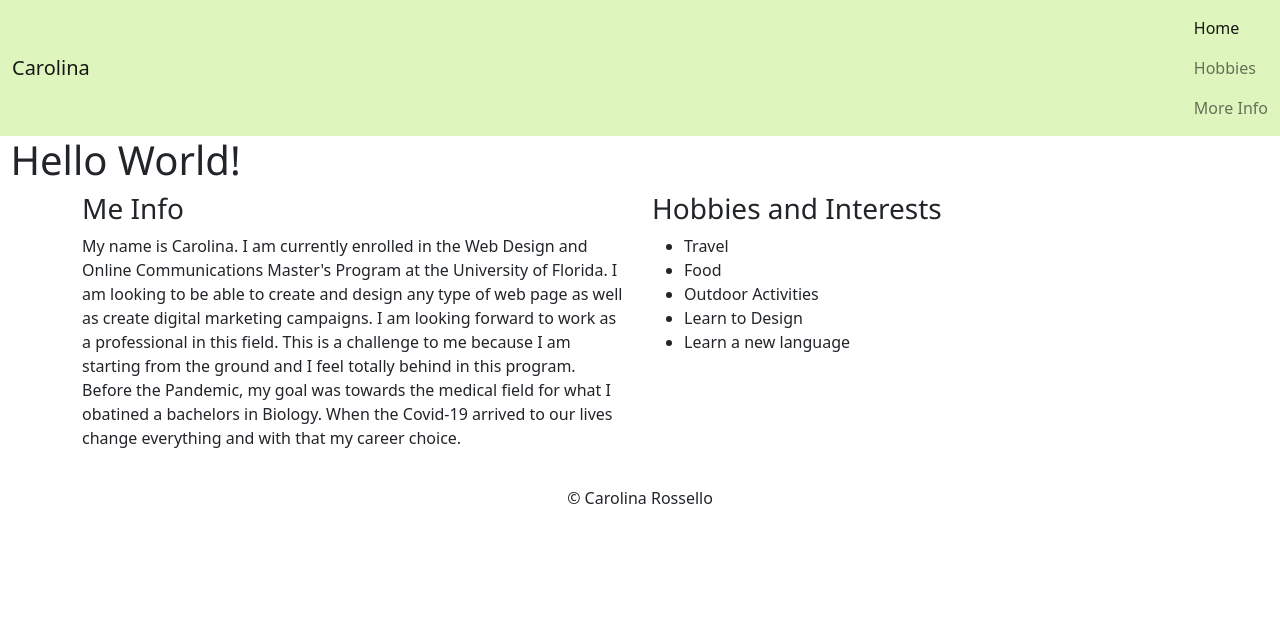
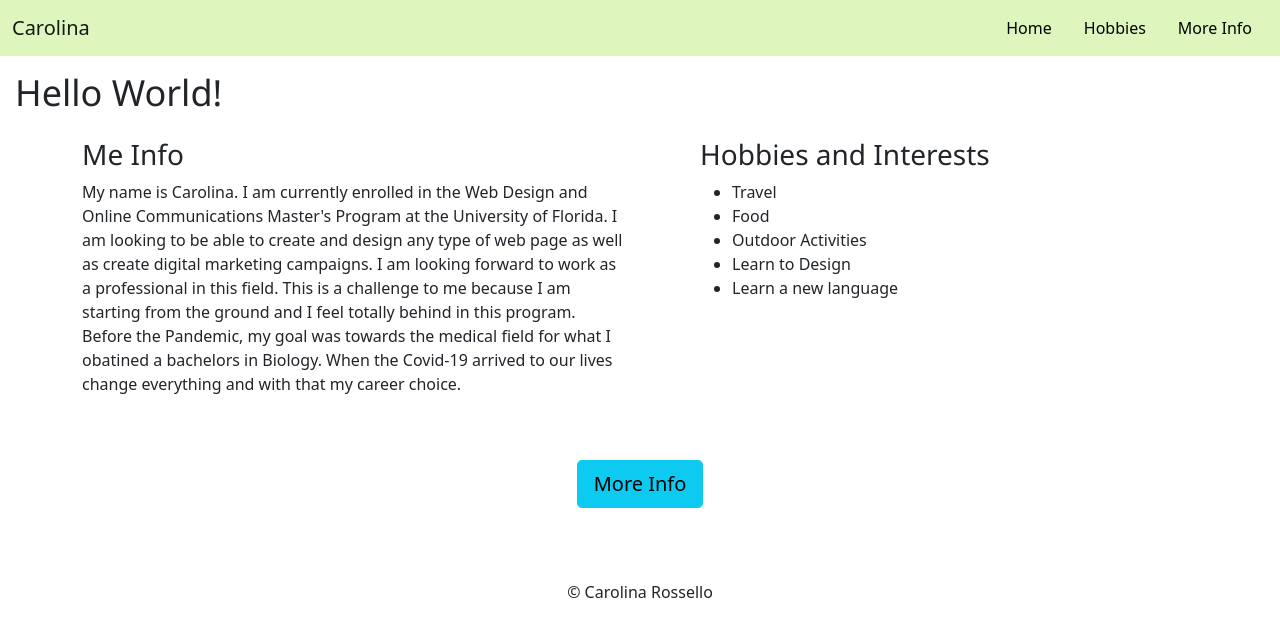
Before and after one commit to carolina-ross/m14-hw14-Rossello-Carolina, a plain HTML site: page index.html in a window 1280 px wide. Drawn offline with nearby package versions, Linux system fonts and the light colour scheme.

Commit message:
Update index.html

```diff
--- a/index.html
+++ b/index.html
@@ -8,10 +8,10 @@
   <title>About Me</title>
 
 <style>
-
     footer {
        text-align: center;
        margin-top: 20px;
+       align-items:baseline;
 }
 
      h1, h3 {
@@ -19,14 +19,20 @@
 }
 
      h1 {
-	  font-size: 22px,
+       font-size: 36px;
+       padding-left: 15px;
+       padding-top: 15px;
 }
 
+     .nav-link {
+	 color: #000000;
+}
 
 @media screen and (max-width: 550px) {
     .col {
        width: 100%;
 }
+
 }
 
 </style>
@@ -36,37 +42,41 @@
 
 <!--Navigation Bar -->
 <nav class="navbar navbar-light" style="background-color: #DFF5BE;">
+
 <div class="container-fluid">
-
 
 <span class="navbar-brand mb-0 h1">Carolina</span>
 
-	  <div class="navbar-nav justify-content-end">
+	<ul class="nav justify-content-end">
+           <li class="nav-item">
              <a class="nav-link active" aria-current="page" href="#">Home</a>
-        <a class="nav-link" href="#">Hobbies</a>
+           </li>
+           <li class="nav-item">
+             <a class="nav-link" href="#Hobbies">Hobbies</a>
+           </li>
+           <li class="nav-item">
 	     <a class="nav-link" href="https://carolina-ross.github.io/m6-hw6-Rossello-Carolina/">More Info</a>
-      </div>
-
+           </li>
+         </ul>
 </div>
 </nav>
 
 
 <!-- your code here -->
 
-	       <h1>&nbsp;Hello World!</h1>
-
+<h1>Hello World!</h1>
 
 
 <div class="container">
   <div class="row">
 
-  <div class="col-sm-6">
+  <div class="col-sm-6 me-5 mt-3 mb-5">
 	<h3 class="col__me">Me Info</h3>
         <p> My name is Carolina. I am currently enrolled in the Web Design and Online Communications Master's Program at the University of Florida. I am looking to be able to create and design any type of web page as well as create digital marketing campaigns. I am looking forward to work as a professional in this field. This is a challenge to me because I am starting from the ground and I feel totally behind in this program. Before the Pandemic, my goal was towards the medical field for what I obatined a bachelors in Biology. When the Covid-19 arrived to our lives change everything and with that my career choice.</p>
    </div>
 
-
-   <div class="col-sm-4">
+   <div class="col-sm-4 mt-3 mb-5">
+	<section id="Hobbies">
 	<h3 class="col__hob">Hobbies and Interests</h3>
          <ul>
            <li>Travel</li>
@@ -75,14 +85,20 @@
 	   <li>Learn to Design</li>
            <li>Learn a new language</li>
          </ul>
+	 </section>
     </div>
 
     </div>
 </div>
 
+	<div class="button d-grid justify-content-md-center">
+	<a class="btn btn-info btn-lg mb-5" href="https://carolina-ross.github.io/m6-hw6-Rossello-Carolina/" role="button">More Info</a>
+    </div>
+
+
   <script src="https://cdn.jsdelivr.net/npm/bootstrap@5.1.3/dist/js/bootstrap.bundle.min.js" integrity="sha384-ka7Sk0Gln4gmtz2MlQnikT1wXgYsOg+OMhuP+IlRH9sENBO0LRn5q+8nbTov4+1p" crossorigin="anonymous"></script>
 
-	<footer>
+	<footer class="row mt-4">
 		<p>&copy; Carolina Rossello</p>
 	</footer>
 
```
Lines whose indentation alone changed are shown as unchanged.
